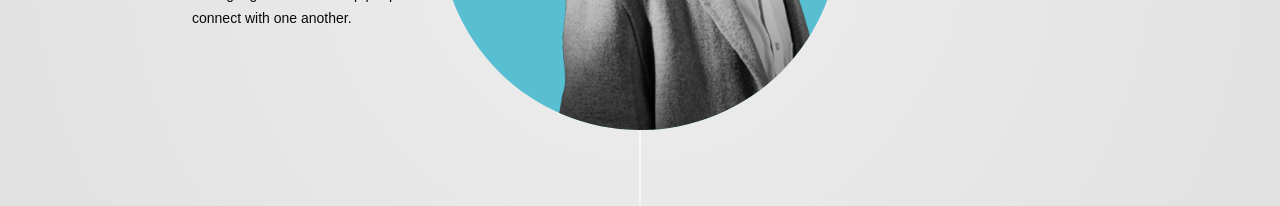
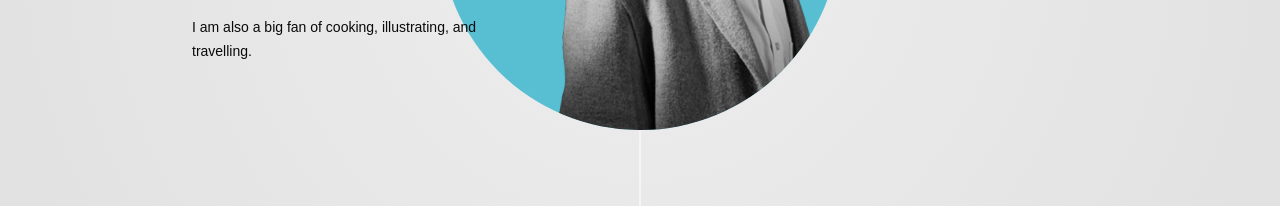
Before and after one commit to aus0203/Portfolio-site, a plain HTML site: page about.html in a window 1280 px wide. Shown: the part 470-676 px from the top of the page. Drawn offline with nearby package versions, Linux system fonts and the light colour scheme; a script that the page names is missing.

Commit message:
Change content of about

```diff
--- a/JS/index.js
+++ b/JS/index.js
@@ -30,11 +30,6 @@ if (windowMedia.matches) {
 };
 
 
-
-
-
-
-
 if (windowMedia.matches) {
     /*3D tilt animation*/
     const tilt = $('.js-tilt').tilt();
@@ -46,7 +41,6 @@ if (windowMedia.matches) {
     landingT1.from(".intro-sphere", { scale: 0, delay: 1.5 })
         .from('.intro-strip', { y: 50, opacity: 0 }, "-=0.5");
 }
-
 
 /*Project shift animation*/
 function projectShift() {
--- a/about.html
+++ b/about.html
@@ -142,6 +142,8 @@
                             <p>As a digital/strategic designer and self-taught front-end developer with years of
                                 experience in the design industry, I apply design and code as a boundless form of
                                 language which can help people communicate and connect with one another.</p>
+                            <br>
+                            <p>I am also a big fan of cooking, illustrating, and travelling.</p>
                         </div>
                     </div>
                     <div class="intro-skill">
```
